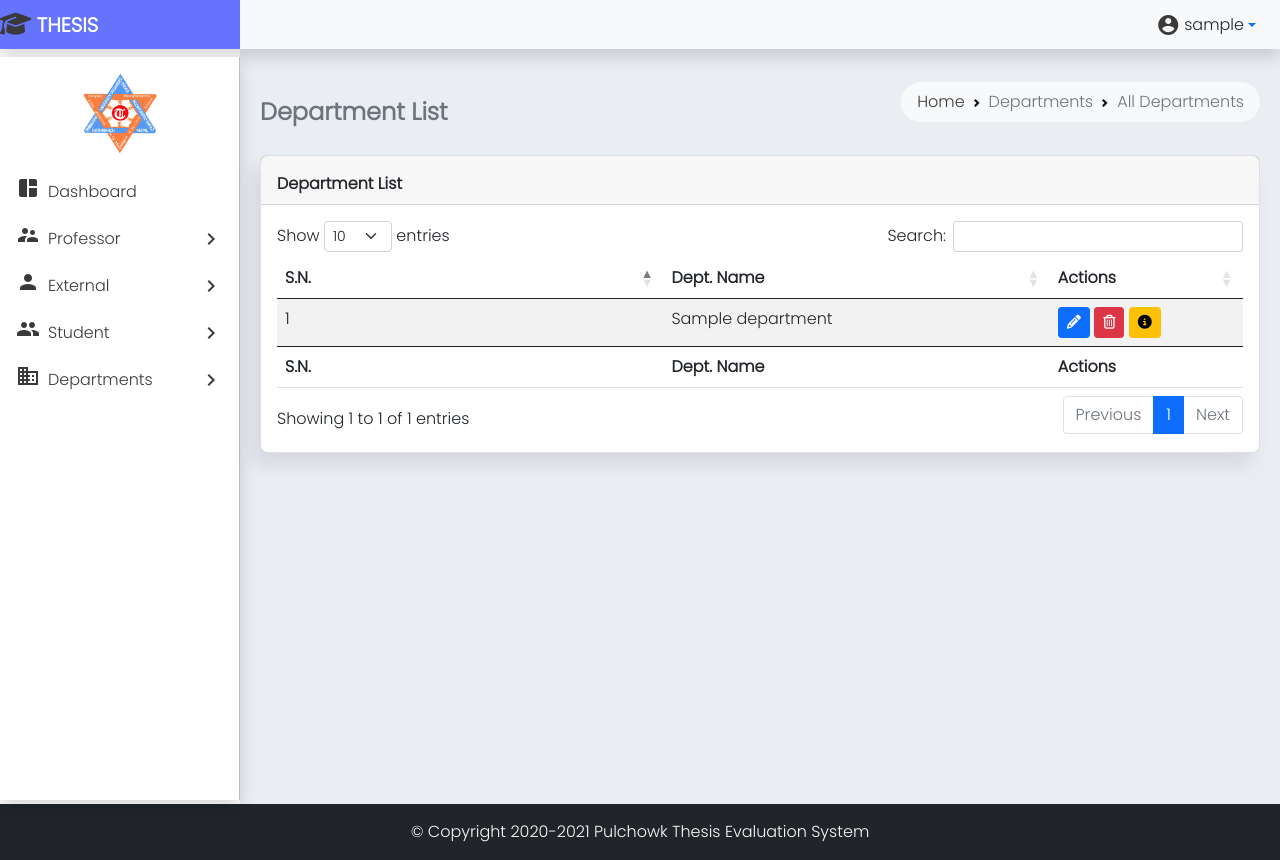
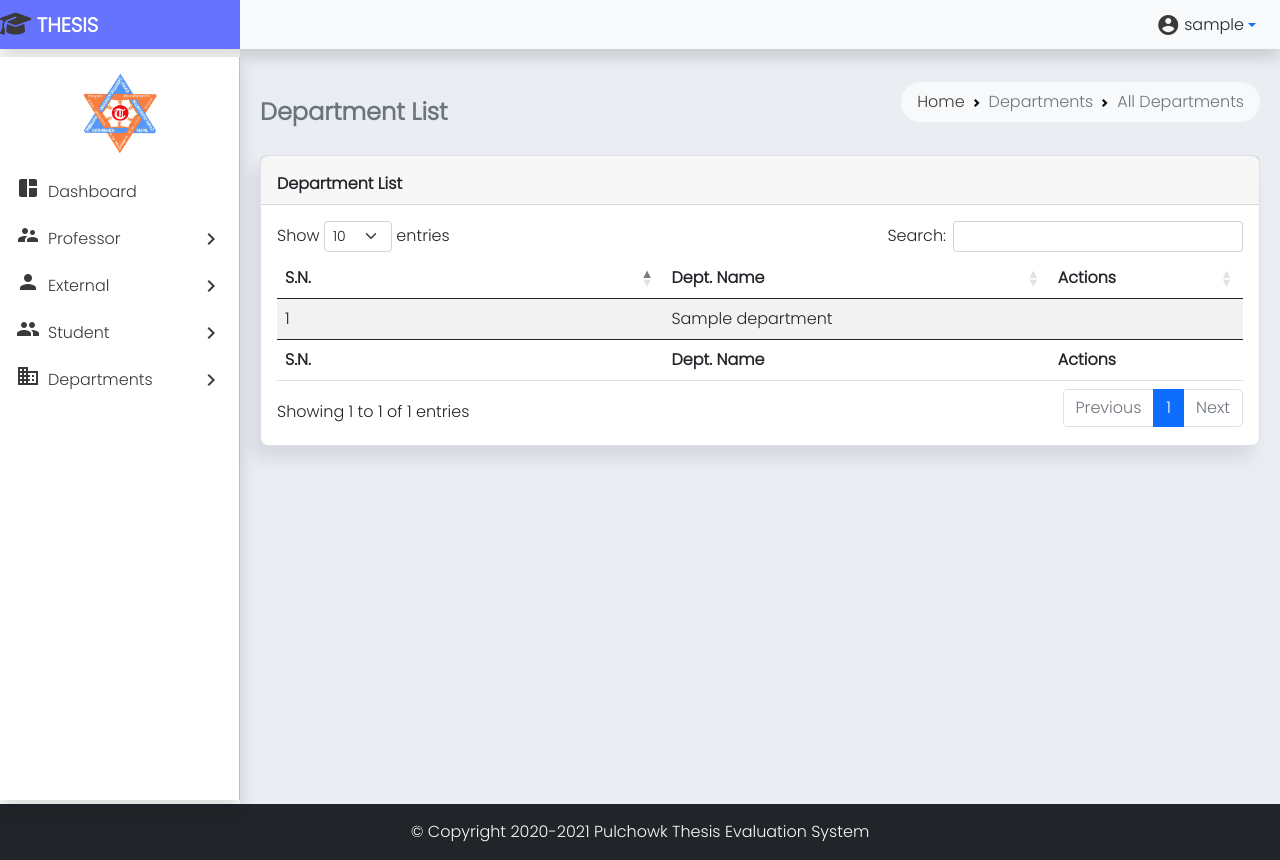
Before and after one commit to Nischal2015/project, a PHP site: page /alldepartments.php in a window 1280 px wide. Run offline with PHP 8.4, Linux system fonts and the light colour scheme; the visitor is signed in with stand-in values (Sample User, id 1); tables that the repository leaves empty or names only in its code hold one stand-in row (values such as "Sample post"); some libraries are stand-ins or nearby versions.

```diff
--- a/addteacher.php
+++ b/addteacher.php
@@ -23,6 +23,7 @@ if (!isset($_SESSION['loggedin']) || $_SESSION['loggedin']!=true) {
         integrity="sha384-EVSTQN3/azprG1Anm3QDgpJLIm9Nao0Yz1ztcQTwFspd3yD65VohhpuuCOmLASjC" crossorigin="anonymous">
     <title>Welcome - <?php echo $_SESSION['username'] ?></title>
     <link href="https://fonts.googleapis.com/icon?family=Material+Icons" rel="stylesheet">
+    <link rel="stylesheet" href="https://cdn.datatables.net/1.10.25/css/dataTables.bootstrap5.min.css">
     <link rel="stylesheet" href="styles/style.css">
 </head>
 
@@ -107,7 +108,7 @@ if (!isset($_SESSION['loggedin']) || $_SESSION['loggedin']!=true) {
                             <strong>Add External</strong>
                         </div>
                         <div class="card-body">
-                            <form action="<?php $_SERVER['REQUEST_URI']; ?>" method="post">
+                            <form action="addteacher.php" method="post">
                                 <div class="row">
                                     <div class="col-md-6 pt-2">
                                         <div class="form-floating mb-2">
--- a/alldepartments.php
+++ b/alldepartments.php
@@ -84,14 +84,7 @@ if (!isset($_SESSION['loggedin']) || $_SESSION['loggedin']!=true) {
                                             <td>'. $sno .'</td>
                                             <td>'. $row['dep_name'] . '</td>
                                             <td>
-                                            <button type="button" class="edit btn btn-primary btn-sm" id=e'. $row['student_id'] .'  data-bs-placement="bottom" title="Edit" data-bs-toggle="modal" data-bs-target="#studentEditModal">
-                                            <i class="fa fa-pencil"></i>
-                                            </button>
-                                            <button type="button" class="delete btn btn-danger btn-sm" id=d'. $row['student_id'] .' data-bs-toggle="tooltip" data-bs-placement="bottom" title="Delete"><i class="fa fa-trash-o"></i>
-                                            </button>
-                                            <button type="button" class="information btn btn-warning btn-sm" id='. $row['student_id'] .' title="Details" data-bs-toggle="modal" data-bs-target="#studentInfoModal">
-                                            <i class="fa fa-info-circle"></i>
-                                            </button>
+
                                             </td>
                                             </tr>';
                                             $sno += 1;
```
